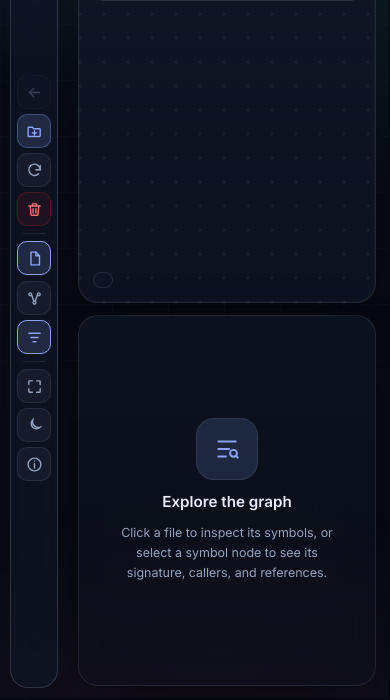
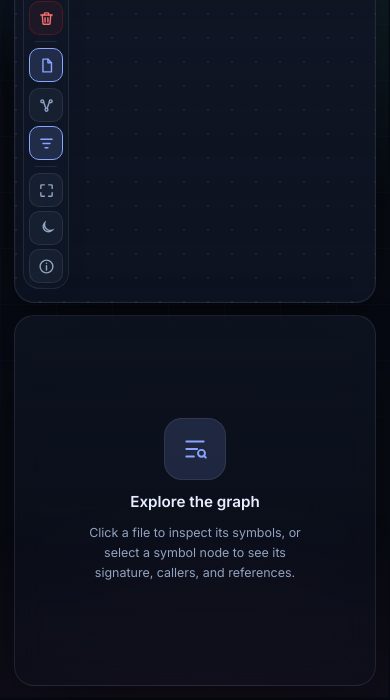
Before and after one commit to serifcolakel/codegraph, a website: page web/index.html in a window 390 px wide. Shown: the part 144-844 px from the top of the page. Drawn offline with Linux system fonts and the light colour scheme; a script that the page names is missing.

Commit message:
feat(ui): float the icon dock inside the graph panel

```diff
--- a/web/index.html
+++ b/web/index.html
@@ -251,24 +251,25 @@
 
       .dock {
         position: absolute;
-        left: 14px;
-        top: 14px;
-        bottom: 14px;
-        z-index: 60;
+        left: 12px;
+        top: 50%;
+        transform: translateY(-50%);
+        z-index: 6;
         display: flex;
         flex-direction: column;
         align-items: center;
-        justify-content: center;
-        gap: 6px;
-        padding: 8px;
-        border: 1px solid var(--line-strong);
-        border-radius: 18px;
-        background: var(--surface);
-        backdrop-filter: blur(24px) saturate(150%);
-        -webkit-backdrop-filter: blur(24px) saturate(150%);
-        box-shadow:
-          0 1px 0 rgba(255, 255, 255, 0.08) inset,
-          0 18px 50px -26px rgba(0, 0, 0, 0.75);
+        gap: 5px;
+        padding: 7px;
+        border: 1px solid var(--line);
+        border-radius: 16px;
+        background: rgba(17, 24, 39, 0.5);
+        backdrop-filter: blur(18px) saturate(140%);
+        -webkit-backdrop-filter: blur(18px) saturate(140%);
+        box-shadow: 0 14px 34px -22px rgba(0, 0, 0, 0.7);
+      }
+
+      [data-theme="light"] .dock {
+        background: rgba(255, 255, 255, 0.6);
       }
 
       .dock .icon-btn {
@@ -753,7 +754,7 @@
         display: grid;
         grid-template-columns: minmax(0, 1fr) 370px;
         min-height: 0;
-        padding: 16px 22px 22px 92px;
+        padding: 16px 22px 22px;
         gap: 16px;
       }
 
@@ -1650,15 +1651,13 @@
         .workspace {
           grid-template-columns: 1fr;
           grid-template-rows: minmax(0, 1fr) 44vh;
-          padding: 12px 14px 14px 78px;
+          padding: 12px 14px 14px;
           gap: 12px;
         }
         .dock {
-          left: 10px;
-          top: 12px;
-          bottom: 12px;
-          gap: 5px;
-          padding: 6px;
+          left: 8px;
+          gap: 4px;
+          padding: 5px;
         }
         .dock .icon-btn {
           width: 34px;
@@ -1709,6 +1708,12 @@
   </head>
   <body>
     <div class="app">
+
+
+      <main class="workspace">
+        <section class="graph-panel" aria-label="Graph">
+          <div id="cy" data-testid="graph-canvas"></div>
+
       <aside class="dock" data-testid="dock" aria-label="Controls">
         <button
           type="button"
@@ -1870,10 +1875,6 @@
           </svg>
         </button>
       </aside>
-
-      <main class="workspace">
-        <section class="graph-panel" aria-label="Graph">
-          <div id="cy" data-testid="graph-canvas"></div>
 
           <div class="graph-topbar">
             <div class="topbar-main">
```
Also changed, not shown: PLAN.md (+2 -1 lines), README.md.
